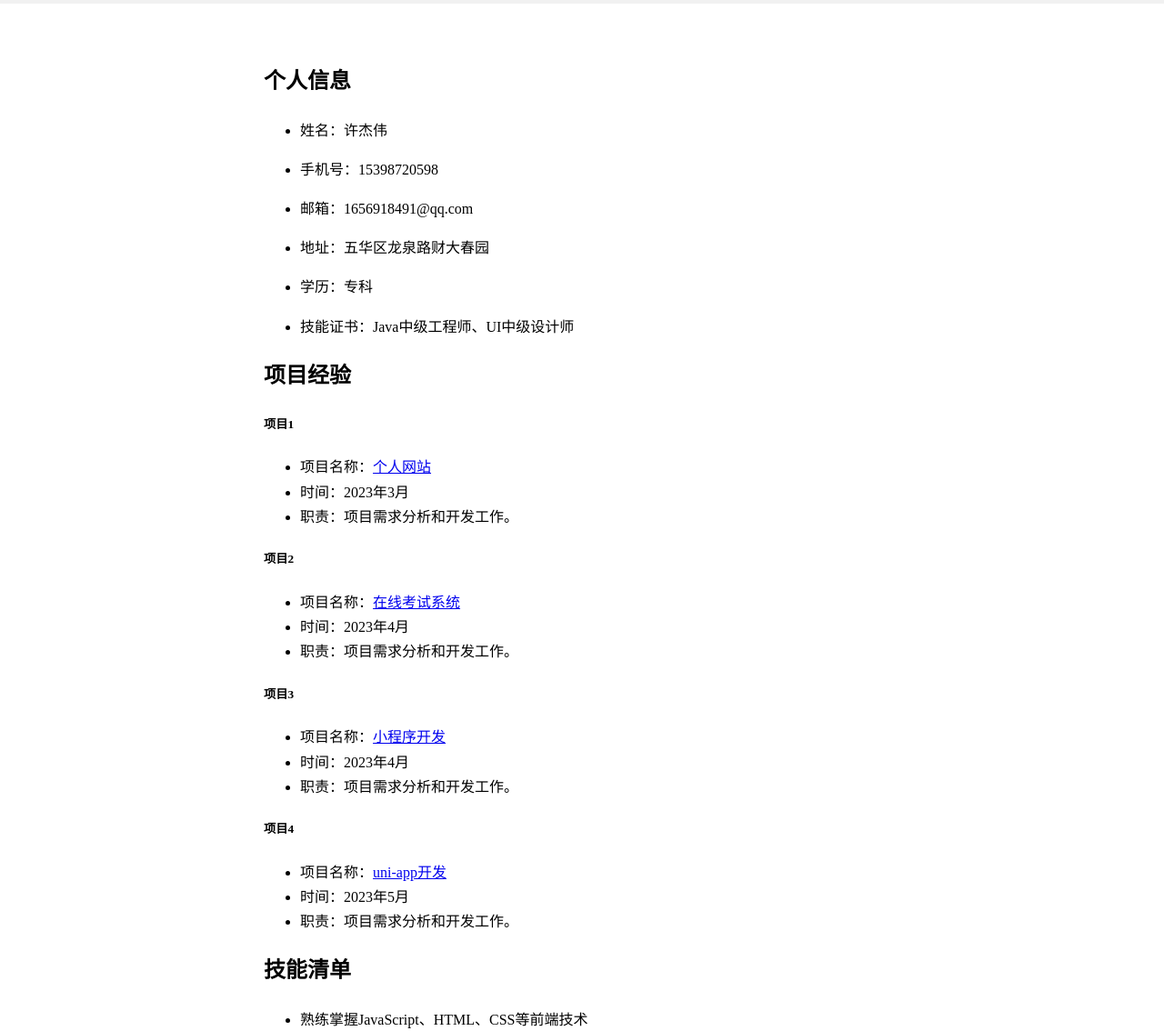
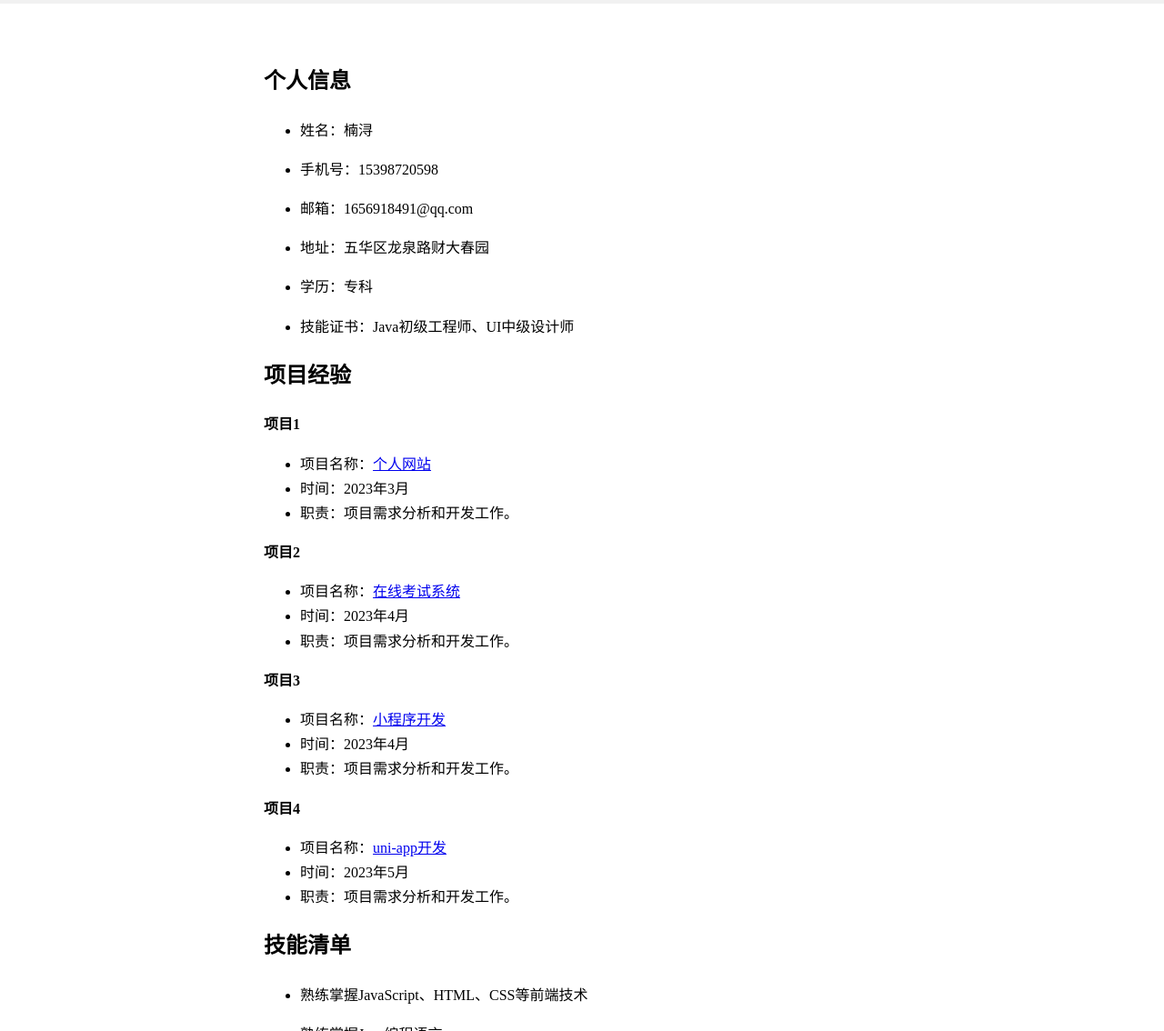
Before and after one commit to XJWNYXY/re01-PersonalWebsite, a plain HTML site: page index.html in a window 1280 px wide. Shown: the part 160-1294 px from the top of the page at 91% size. Drawn offline with Linux system fonts and the light colour scheme.

Commit message:
Update index.html

```diff
--- a/index.html
+++ b/index.html
@@ -32,7 +32,7 @@
       <p>
         <h2>个人信息</h2>
         <ul>
-          <li>姓名：许杰伟</li>
+          <li>姓名：楠浔</li>
         </ul>
         <ul>
           <li>手机号：15398720598</li>
@@ -47,30 +47,30 @@
           <li>学历：专科</li>
         </ul>
         <ul>
-          <li>技能证书：Java中级工程师、UI中级设计师</li>
+          <li>技能证书：Java初级工程师、UI中级设计师</li>
         </ul>
       </p>
      <p >
         <h2>项目经验</h2>
-        <h5>项目1</h5>
+        <b>项目1</b>
        <ul>
          <li>项目名称：<a href="#" >个人网站</a></li>
          <li>时间：2023年3月</li>
          <li>职责：项目需求分析和开发工作。</li>
        </ul>
-       <h5>项目2</h5>
+       <b>项目2</b>
        <ul>
          <li>项目名称：<a href="#">在线考试系统</a></li>
          <li>时间：2023年4月</li>
          <li>职责：项目需求分析和开发工作。</li>
        </ul>
-        <h5>项目3</h5>
+        <b>项目3</b>
        <ul>
          <li>项目名称：<a href="#">小程序开发</a></li>
          <li>时间：2023年4月</li>
          <li>职责：项目需求分析和开发工作。 </li>
        </ul>
-        <h5>项目4</h5>
+        <b>项目4</b>
        <ul>
          <li>项目名称：<a href="#">uni-app开发</a></li>
          <li>时间：2023年5月</li>
```
